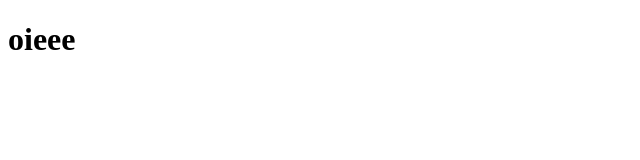
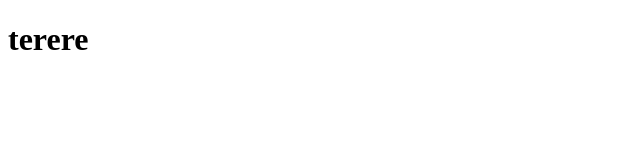
Before and after one commit to mateus1803potter/teteu_dev, a plain HTML site: page index.html in a window 1280 px wide. Shown: the full height of the page, 0-640 px from the left. Drawn offline with Linux system fonts and the light colour scheme.

Commit message:
alteração na tag principal

```diff
--- a/index.html
+++ b/index.html
@@ -8,6 +8,6 @@
 </head>
 <body>
 
-    <h1> oieee </h1>
+    <h1> terere </h1>
 </body>
 </html>
```
